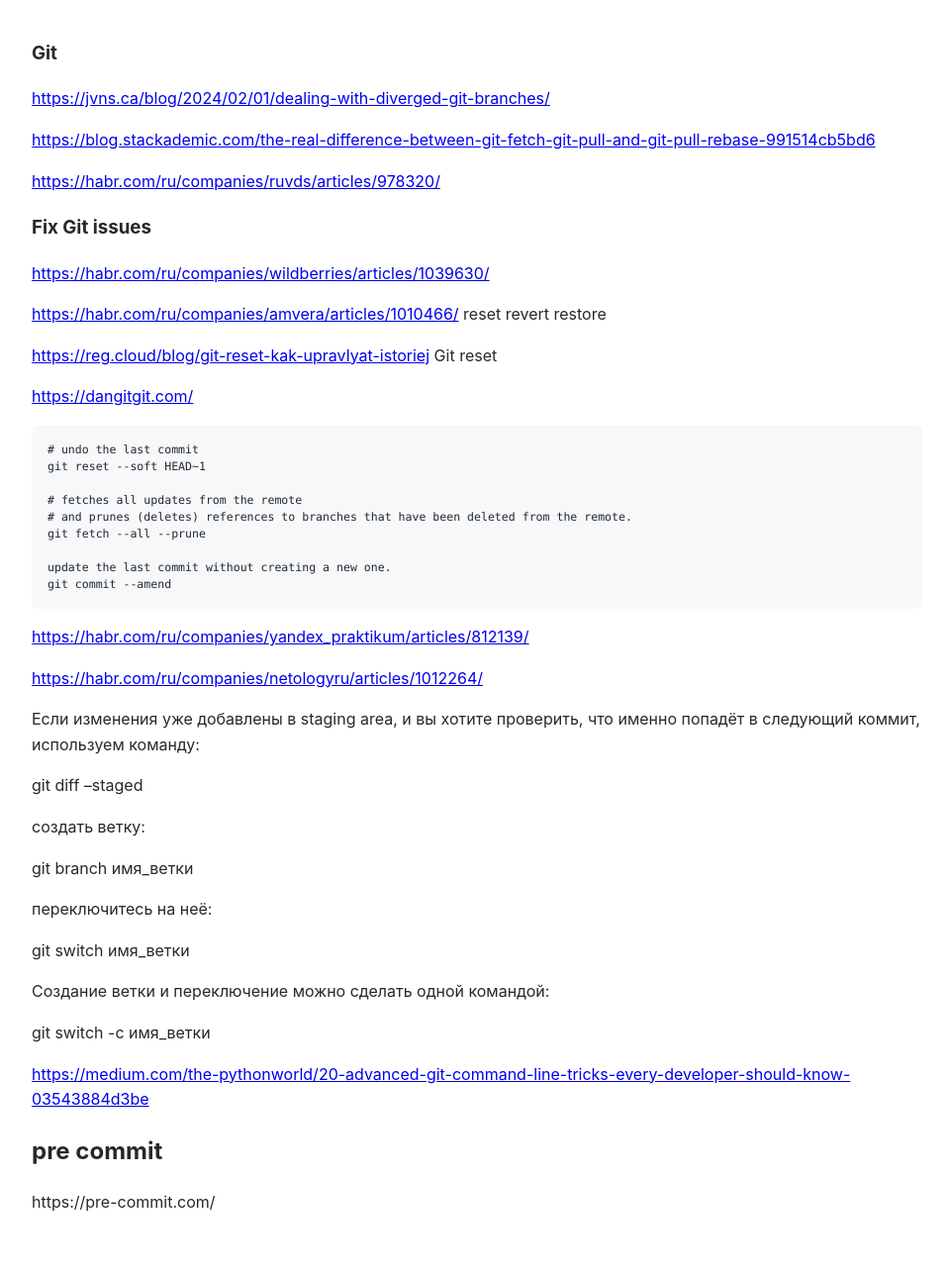
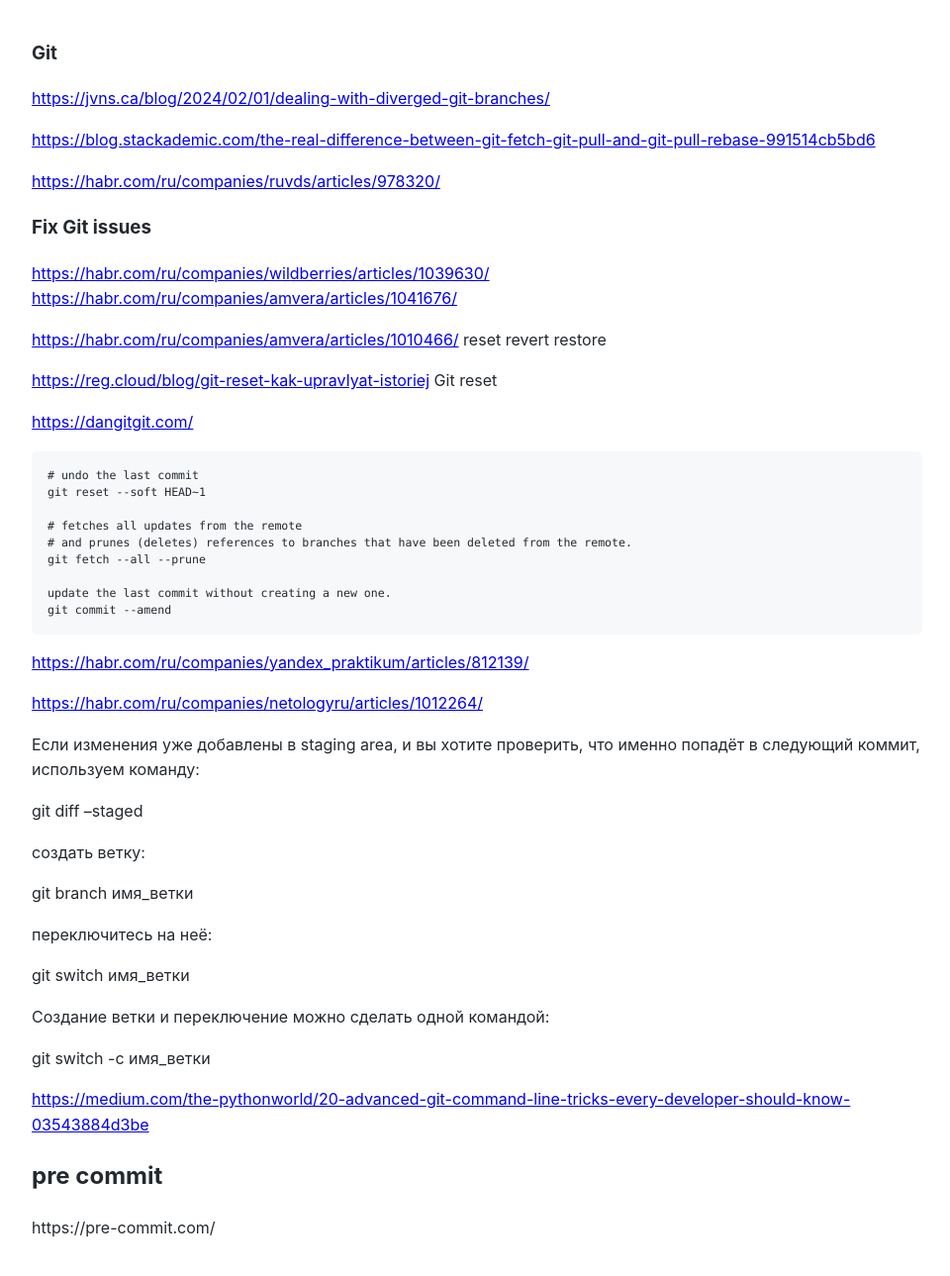
Before and after one commit to Michael-Lubinsky/michael-lubinsky.github.com, a Jekyll site: the page built from linux/git.md, in a window 1280 px wide. Shown: the whole page at 99% size, without its empty margins (158-1118 px from the left). Built offline with Jekyll 4.4.1, drawn with Linux system fonts in a browser that asks for light colours; our own code applies the rules of GitHub Pages for plain Markdown files; before the commit the page ends 1264 px from its top, so only the background shows below that.

Commit message:
Update git.md

```diff
--- a/linux/git.md
+++ b/linux/git.md
@@ -8,6 +8,7 @@
 
 ### Fix Git issues
 <https://habr.com/ru/companies/wildberries/articles/1039630/>
+<https://habr.com/ru/companies/amvera/articles/1041676/>
 
 <https://habr.com/ru/companies/amvera/articles/1010466/> reset revert restore
 
```
